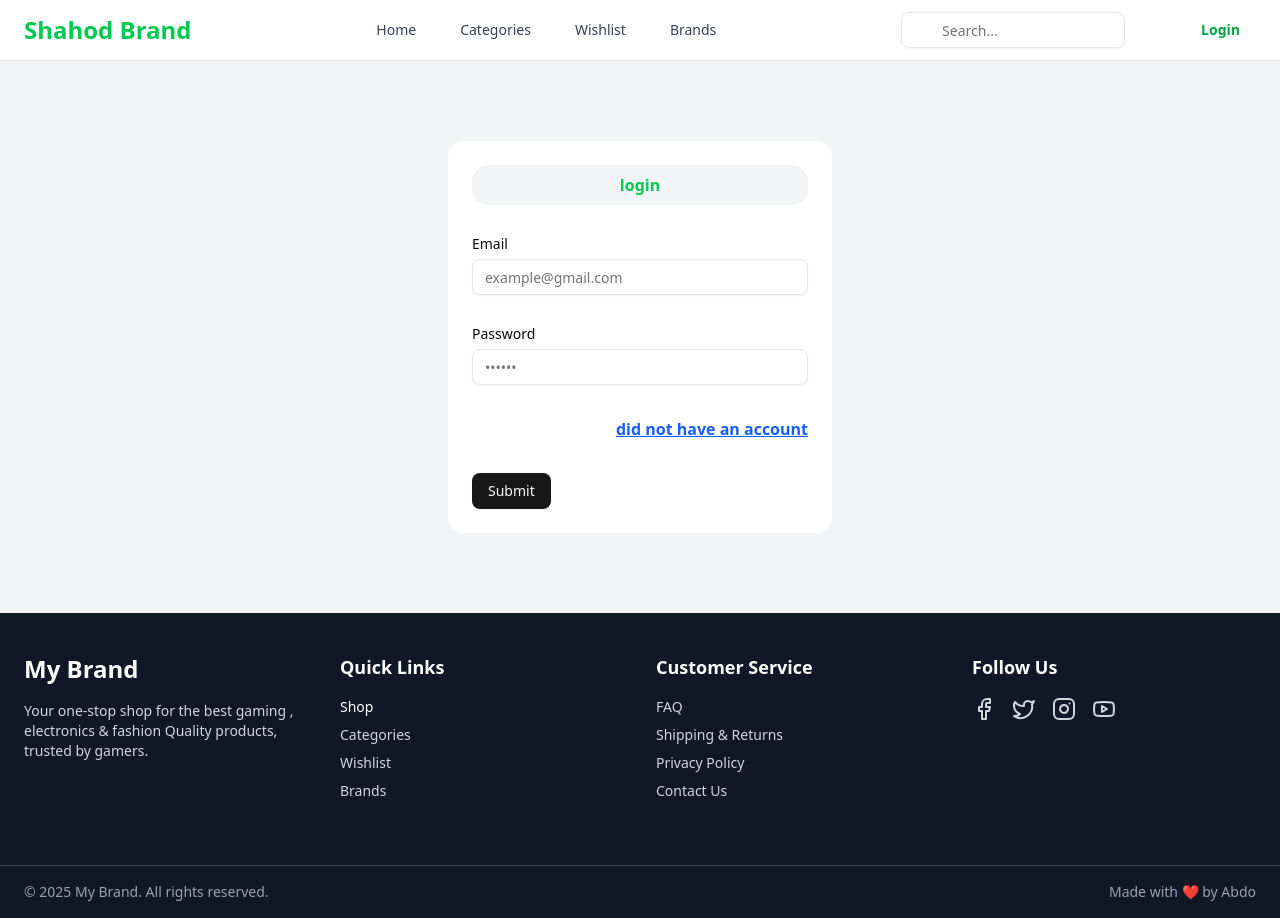
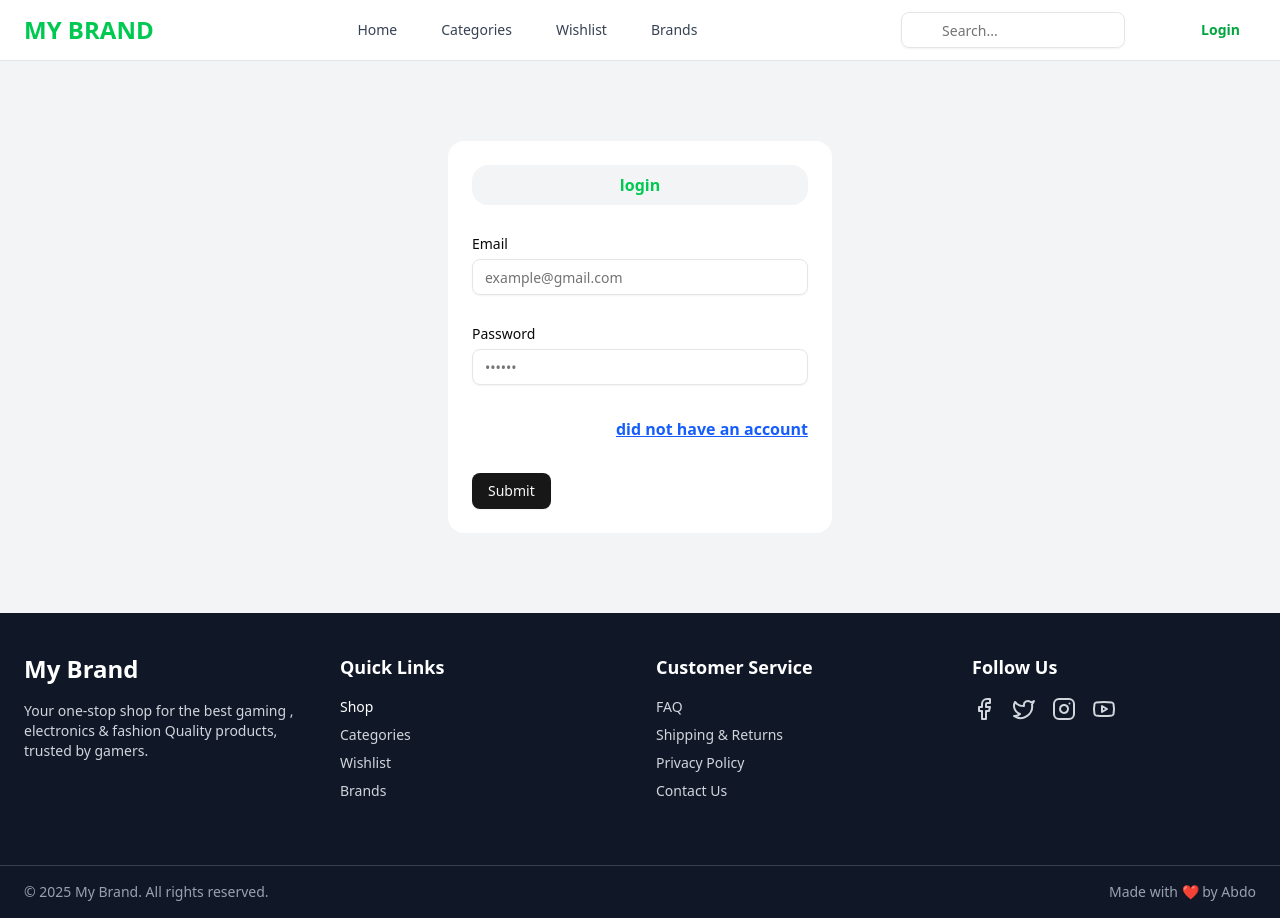
Before and after one commit to abdoo-saeed/E-commerce, a Next.js app: page /Auth/login in a window 1280 px wide. Built offline with nearby package versions, Linux system fonts and the light colour scheme; no server answers; some icons are missing.

Commit message:
solve some errors

```diff
--- a/src/app/(main)/products/_components/productGrid.tsx
+++ b/src/app/(main)/products/_components/productGrid.tsx
@@ -1,4 +1,4 @@
-"use client"
+
 import { getAllProducts } from "@/lib/services/products";
 import ProductCard from "./productCard";
 import { Iproduct } from "@/types/products.type";
--- a/src/app/(main)/products/_components/productGridSkelaton.tsx
+++ b/src/app/(main)/products/_components/productGridSkelaton.tsx
@@ -1,4 +1,4 @@
-"use client"
+
 import React from 'react'
 import   ProductCardSkeleton  from './productCardSkelaton';
 
--- a/src/app/(main)/wishList/page.tsx
+++ b/src/app/(main)/wishList/page.tsx
@@ -20,7 +20,7 @@ export default async function Page() {
 
     if (products?.length) {
         return (
-          <div className="products mx-auto grid grid-cols-2 md:grid-cols-3 lg:grid-cols-4 gap-4">
+          <div className="products mx-auto grid grid-cols-1 sm:grid-cols-2 md:grid-cols-3 p-4 gap-4">
             {products.map((p: IWish) => (
               <WishItemCard product={p} key={p._id} />
             ))}
--- a/src/app/_components/layout/Navbar.tsx
+++ b/src/app/_components/layout/Navbar.tsx
@@ -36,7 +36,7 @@ export default function Navbar() {
       <div className="max-w-7xl mx-auto flex items-center justify-between px-6 py-3">
         {/* Left: Brand */}
         <div className="text-2xl font-bold text-green-500">
-          <Link href={"/"}>Shahod Brand</Link>
+          <Link href={"/"}>MY BRAND</Link>
         </div>
 
         {/* Desktop Nav */}
```
